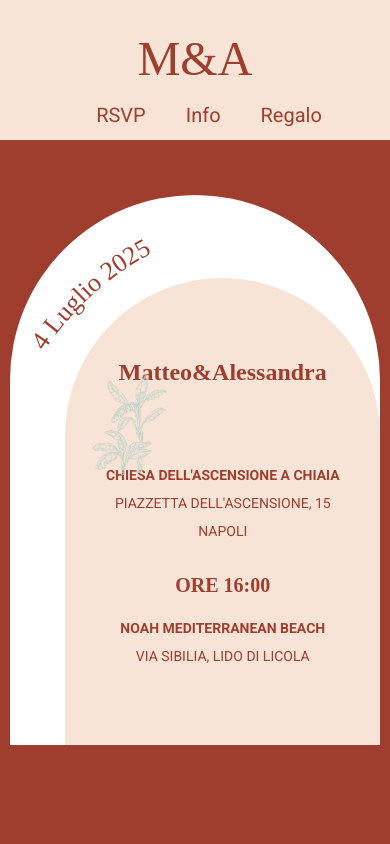
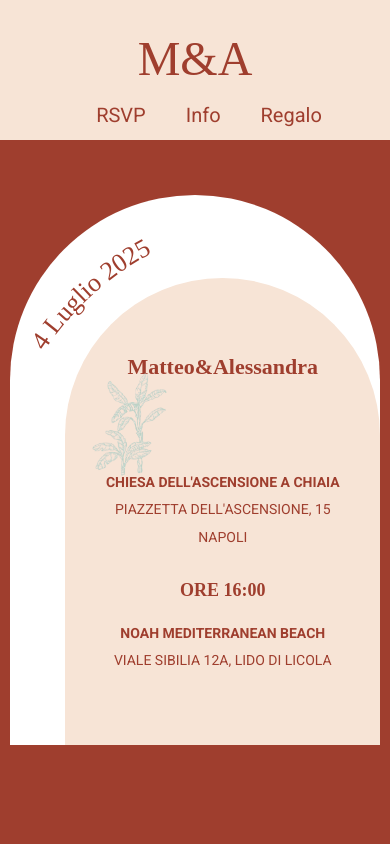
Before and after one commit to totes7/ale-wedding, a React (Vite) app: page / in a window 390 px wide. Shown: the top 844 px of the page. Built offline with nearby package versions, Linux system fonts and the light colour scheme; a web font is replaced by a local one.

Commit message:
fix address and map link icon

```diff
--- a/src/components/Home.jsx
+++ b/src/components/Home.jsx
@@ -80,7 +80,7 @@ const Home = () => {
               <p>Napoli</p>
               <h2 className="text-c">ORE 16:00</h2>
               <p className="bold">Noah Mediterranean Beach</p>
-              <p>Via Sibilia, Lido di Licola</p>
+              <p>Viale Sibilia 12A, Lido di Licola</p>
             </div>
           </div>
         </div>
@@ -133,13 +133,13 @@ const Home = () => {
           </div>
           <div className="info-card">
             <h2>Noah Mediterranean Beach</h2>
-            <p>Via Sibilia, Lido di Licola</p>
+            <p>Viale Sibilia 12A, Lido di Licola</p>
             <p>Ore 18:30</p>
             <Link
               to="https://www.google.co.uk/maps/place/Noah+Mediterranean+Beach/@40.8661444,14.0420386,16.5z/data=!4m6!3m5!1s0x133b11d6f0973777:0x784f719209d34361!8m2!3d40.866337!4d14.0452846!16s%2Fg%2F11j_yzgt_q?entry=ttu&g_ep=EgoyMDI1MDQyMi4wIKXMDSoJLDEwMjExNDUzSAFQAw%3D%3D"
               target="_blank"
             >
-              <button>Avvia Navigazione &#129157;</button>
+              <button>Avvia Navigazione <i class="fa-solid fa-location-dot"></i></button>
             </Link>
           </div>
         </div>
--- a/src/index.css
+++ b/src/index.css
@@ -526,19 +526,19 @@ svg {
   }
 
   .overlay-content h1 {
-    font-size: 26px;
+    font-size: 24px;
     margin-bottom: 35%;
   }
 
   .overlay-content h2 {
     margin: 15% 0 5%;
-    font-size: 22px;
+    font-size: 20px;
   }
 
   .overlay-content p {
     font-family: "Roboto", sans-serif;
     margin-top: 5%;
-    font-size: 16px;
+    font-size: 14px;
     text-transform: uppercase;
   }
 
@@ -636,13 +636,13 @@ svg {
 
 @media (max-width: 400px) {
     .overlay-content h1 {
-        font-size: 24px;
-        margin-bottom: 30%;
+        font-size: 22px;
+        margin-bottom: 35%;
       }
 
       .overlay-content h2 {
         margin: 15% 0 5%;
-        font-size: 20px;
+        font-size: 18px;
       }
 
       .overlay-content p {
```
